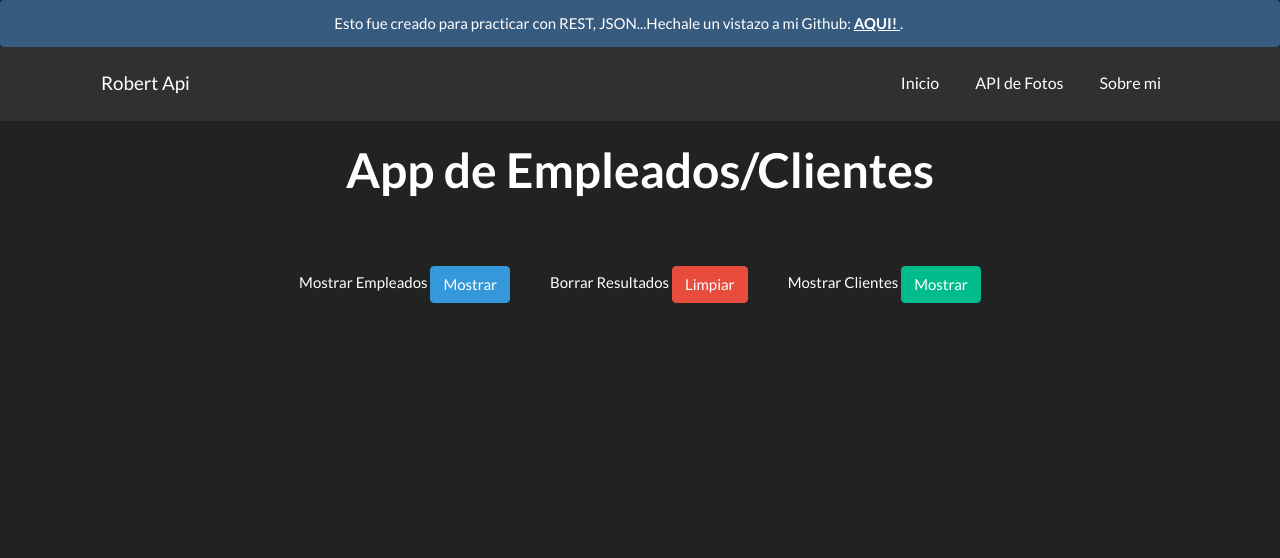
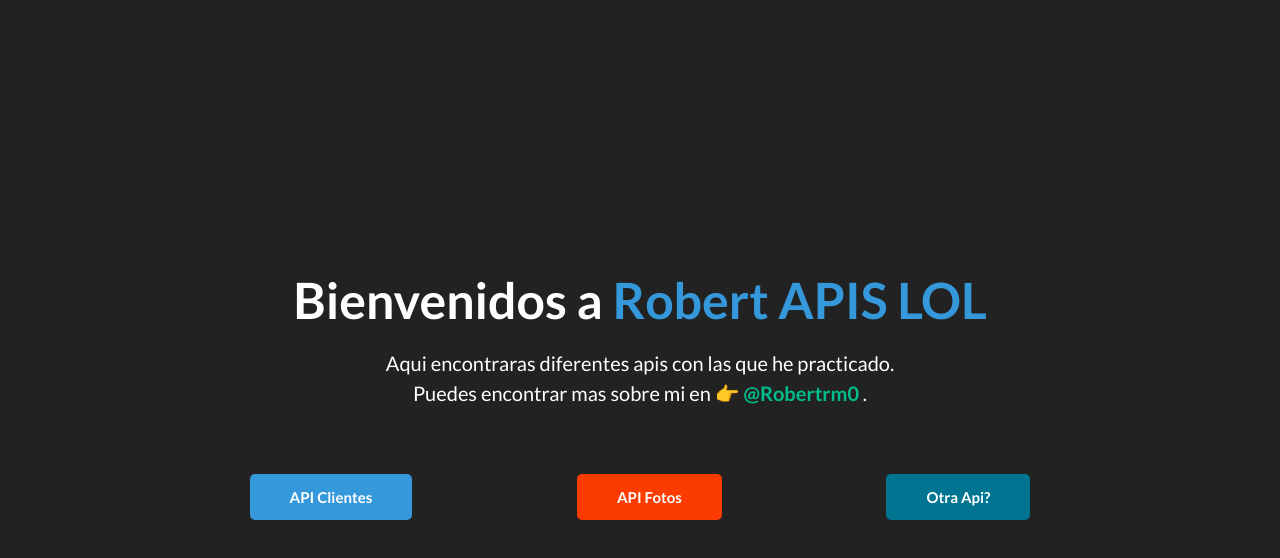
Before and after one commit to robertfrontend/FetchApiP, a plain HTML site: page index.html in a window 1280 px wide. Drawn offline with Linux system fonts and the light colour scheme.

Commit message:
nueva pagina de inicio con botones a las otras paginas

```diff
--- a/index.html
+++ b/index.html
@@ -5,87 +5,46 @@
     <meta name="viewport" content="width=device-width, initial-scale=1.0">
     <title>Creando mi propia api</title>
     <link rel="stylesheet" href="./sass/style.css">
-   <link rel="stylesheet" href="./sass/bootstrap.min.css">
+    <link rel="stylesheet" href="./sass/bootstrap.min.css">
 </head>
 <body>
 
-    <div class="d-flex m-0  justify-content-center alert alert-dismissible alert-primary">
-        <!-- <button type="button" class="close" data-dismiss="alert">&times;</button> -->
-        <p class="mb-0 text-white ">
-            Esto fue creado para practicar con REST, JSON...Hechale un vistazo a mi Github:
-            <a href="https://github.com/Robertrm0" target="_blank"  class="alert-link">
-                AQUI!
-            </a>.
-        </p>
-    </div>
-    <header class="bg-dark" >
+    <section class="seccion-bienvenida">
         <div class="container">
-            <nav class="navbar navbar-expand-lg " >
-                <a class="navbar-brand text-white"  href="#">
-                    Robert Api
-                </a>
-                <ul class="navbar-nav ml-auto links ">
-                    <li class="nav-item ">
-                        <a href="#" class="nav-link">
-                            Inicio
-                        </a>
-                    </li>
-                    <li class="nav-item">
-                        <a href="./fotos.html" class="nav-link">
-                            API de Fotos
-                        </a>
-                    </li>
-                    <li class="nav-item">
-                        <a href="https://robertrm0.github.io/" target="_blank"  class="nav-link">
-                            Sobre mi
-                        </a>
-                    </li>
-                </ul>
-            </nav>
-        </div>
-    </header>
-    <div class="container">
-        <div class="app">
-            <div class="bienvenida">
-                <h1>App de Empleados/Clientes</h1>
-            </div>
-
-            <div class="botones">
+            <div class="div-bienvenida">
                 <div>
-                    <label for="">
-                        Mostrar Empleados
-                        <a href="#" class="btn btn-info" id="btnEmpleados" >
-                            Mostrar
-                        </a>
-                    </label>
-                </div>
-                <div>
-                    <label for="">
-                        Borrar Resultados
-                        <a href="#" class="btn btn-danger" id="limpiarTodo">
-                            Limpiar
-                        </a>
-                    </label>
-                </div>
-                <div>
-                    <label for="">
-                        Mostrar Clientes
-                        <a href="#" class="btn btn-success" id="btnClientes">
-                            Mostrar
-                        </a>
-                    </label>
+                    <h1>Bienvenidos a
+                        <span>Robert APIS LOL</span>
+                    </h1>
+                    <p>
+                        Aqui encontraras diferentes apis con
+                        las que he practicado.
+                        <br>
+                        Puedes encontrar mas sobre mi en 👉<a href="https://github.com/Robertrm0" target="_blank"  class="alert-link">
+                            @Robertrm0
+                        </a>.
+                    </p>
                 </div>
             </div>
-            <div class="divCarga">
-
-            </div>
-            <div class="resultados">
-
+            <div class="enlacesApi">
+                <a class="d1" href="clientes.html">
+                    <p>
+                        API Clientes
+                    </p>
+                </a>
+                <a class="d2" href="fotos.html">
+                    <p>
+                        API Fotos
+                    </p>
+                </a>
+                <a class="d3" href="#">
+                    <p>
+                        Otra Api?
+                    </p>
+                </a>
             </div>
         </div>
+    </section>
 
-    </div>
-
-    <script src="./js/app.js"></script>
 </body>
 </html>
--- a/sass/style.scss
+++ b/sass/style.scss
@@ -8,6 +8,7 @@ body {
     overflow-x: hidden;
 }
 
+// ----General------
 header {
     .links{
         li {
@@ -29,6 +30,75 @@ h1 {
     font-weight: bold !important;
 }
 
+
+//------Index html------
+.seccion-bienvenida{
+    width: 100%;
+    height:100vh;
+    display: flex;
+    flex-direction: column;
+    justify-content: center;
+    align-items: center;
+    flex-wrap: wrap;
+    .div-bienvenida {
+        margin: 10px auto;
+        padding: 10px 0px;
+        width: 100%;
+        display: flex;
+        flex-direction: column;
+        justify-content: center;
+        align-items: center;
+        flex-wrap: wrap;
+
+        div {
+            text-align: center;
+            h1 {
+                font-size: 50px;
+                span {
+                    color: #3498DB;
+                }
+            }
+            p {
+                padding: 10px 0px;
+                font-size: 20px;
+            }
+        }
+    }
+    .enlacesApi{
+        padding: 10px 0px;
+        margin: 10px 0px;
+        width: 100%;
+        display: flex;
+        flex-direction: row;
+        justify-content: space-evenly;
+        align-items: center;
+        flex-wrap: wrap;
+
+        a {
+            padding: 12px 40px;
+            margin: 10px 0px;
+            border-radius: 5px;
+            text-decoration: none;
+            color: white;
+            p {
+                margin: 0;
+                font-weight: bold;
+            }
+        }
+        .d1 {
+            background-color: #3498DB;
+        }
+        .d2 {
+            background-color: rgb(252, 59, 0);
+        }
+        .d3 {
+            background-color: rgb(0, 117, 146);
+        }
+    }
+}
+
+
+//-----Clientes html-------
 .app {
     width: 100%;
     .bienvenida {
```
Also changed, not shown: clientes.html (added, +91 -0 lines), sass/style.css, 1 other file.
